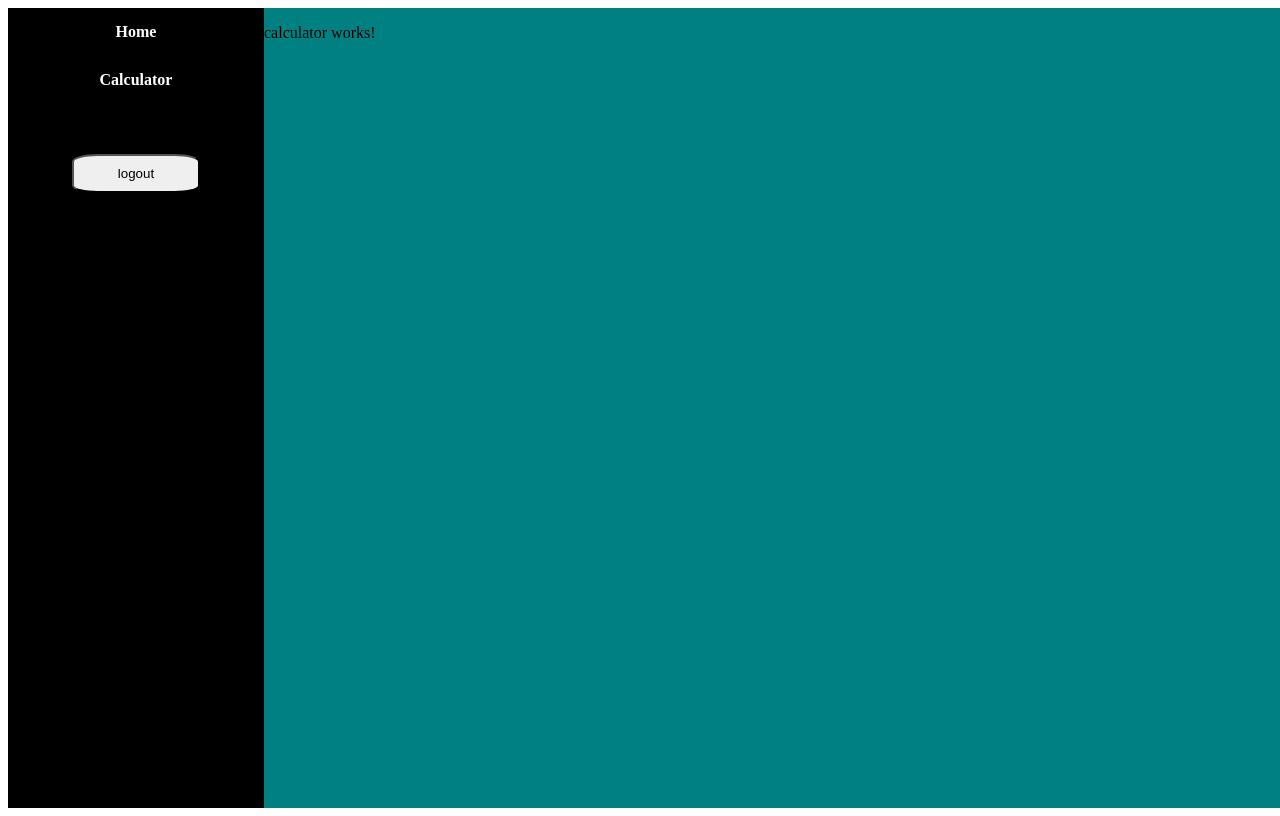
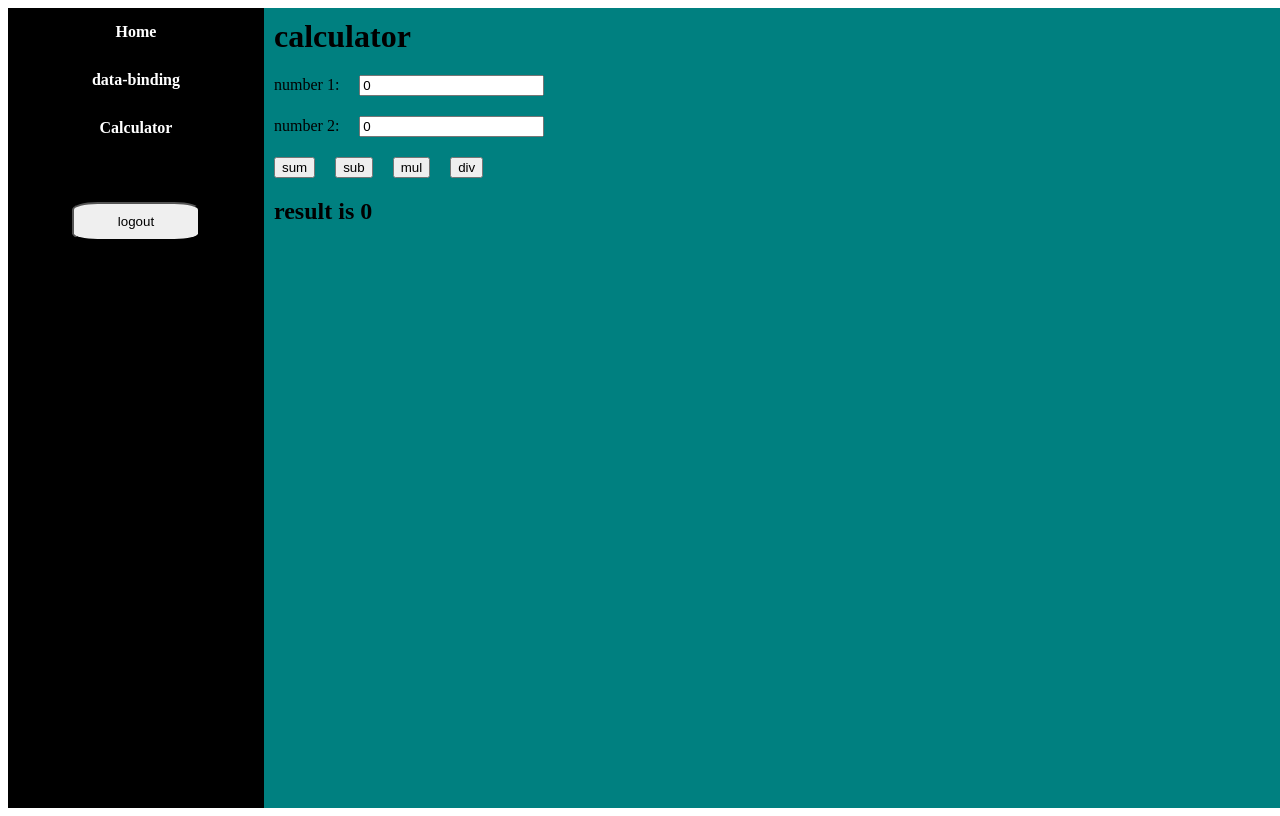
Before and after one commit to joshnabandikari/my-app2, an Angular app: page /dashboard/calculator in a window 1280 px wide. Built offline with nearby package versions, Linux system fonts and the light colour scheme.

Commit message:
calculator

```diff
--- a/src/app/app-routing.module.ts
+++ b/src/app/app-routing.module.ts
@@ -2,6 +2,7 @@ import { NgModule } from '@angular/core';
 import { RouterModule, Routes } from '@angular/router';
 import { CalculatorComponent } from './calculator/calculator.component';
 import { DashboardComponent } from './dashboard/dashboard.component';
+import { DataBindingComponent } from './data-binding/data-binding.component';
 import { HomeComponent } from './home/home.component';
 import { LoginComponent } from './login/login.component';
 import { PagenotfoundComponent } from './pagenotfound/pagenotfound.component';
@@ -9,7 +10,8 @@ import { PagenotfoundComponent } from './pagenotfound/pagenotfound.component';
 const routes: Routes = [
   {path:'login',component:LoginComponent},
   {path:'dashboard',component:DashboardComponent ,children:[{path:'home',component:HomeComponent},
-{path:'calculator',component:CalculatorComponent}
+{path:'calculator',component:CalculatorComponent},
+{path:'data-binding',component:DataBindingComponent}
 
 ]},
   {path:'',component:LoginComponent},
--- a/src/app/calculator/calculator.component.css
+++ b/src/app/calculator/calculator.component.css
@@ -0,0 +1,3 @@
+*{
+    margin: 10px;
+}
--- a/src/app/calculator/calculator.component.html
+++ b/src/app/calculator/calculator.component.html
@@ -1 +1,16 @@
-<p>calculator works!</p>
+<h1>calculator</h1>
+
+<label>number 1:</label>
+<input type="number"[(ngModel)]="number1">
+<br>
+<label>number 2:</label>
+<input type="number"[(ngModel)]="number2">
+<br>
+
+<button (click)="sum()">sum</button>
+<button (click)="sub()">sub</button>
+<button (click)="mul()">mul</button>
+<button (click)="div()">div</button>
+
+
+<h2>result is {{result}}</h2>
--- a/src/app/calculator/calculator.component.ts
+++ b/src/app/calculator/calculator.component.ts
@@ -6,5 +6,20 @@ import { Component } from '@angular/core';
   styleUrls: ['./calculator.component.css']
 })
 export class CalculatorComponent {
+  public number1:number=0;
+  public number2:number=0;
+  public result:number=0;
+  sum(){
+    this.result=this.number1+this.number2;
+  }
+  sub(){
+    this.result=this.number1-this.number2;
+  }
+  mul(){
+    this.result=this.number1*this.number2;
+  }
+  div(){
+    this.result=this.number1/this.number2;
+  }
 
 }
--- a/src/app/dashboard/dashboard.component.html
+++ b/src/app/dashboard/dashboard.component.html
@@ -1,6 +1,7 @@
 <div class="parent">
     <div class="left">
         <h4 routerLink="home">Home</h4>
+        <h4 routerLink="data-binding">data-binding</h4>
         <h4 routerLink="calculator">Calculator</h4>
         <button routerLink="/login" class="logout-button">logout</button>
     </div>
--- /dev/null
+++ b/src/app/data-binding/data-binding.component.html
@@ -0,0 +1,12 @@
+<h1>My age is {{age}}</h1>
+<h2>My name is {{name}}</h2>
+<h2>My nationality {{isindian}}</h2>
+
+
+<button (click)="test()">submit</button>
+<button (dblclick)="test2()">cancel</button>
+<input (keypress)="test3()">
+<button (mouseenter)="test4()">Hello</button>
+<button (mouseleave)="test5()">World</button>
+<input type="number" [(ngModel)]="phone">
+<P>{{phone}}</P>
--- /dev/null
+++ b/src/app/data-binding/data-binding.component.ts
@@ -0,0 +1,32 @@
+import { Component,OnInit } from '@angular/core';
+
+@Component({
+  selector: 'app-data-binding',
+  templateUrl: './data-binding.component.html',
+  styleUrls: ['./data-binding.component.css']
+})
+export class DataBindingComponent {
+  public age:number =20;
+  public name:string='joshna';
+  public isindian:boolean=true;
+  public phone:number=9494949494;
+  test(){
+    alert("submit clicked");
+  }
+  test2(){
+    alert("cancel double clicked");
+  }
+  test3(){
+    alert("key pressed");
+  }
+  test4(){
+    alert("mouse entered in button");
+  }
+  test5(){
+    alert("mouse leave from button");
+  }
+
+
+
+
+}
```
Also changed, not shown: src/app/app.module.ts (+6 -2 lines), src/app/data-binding/data-binding.component.css (added), 1 other file (tests, documents, lock files or other folders).
